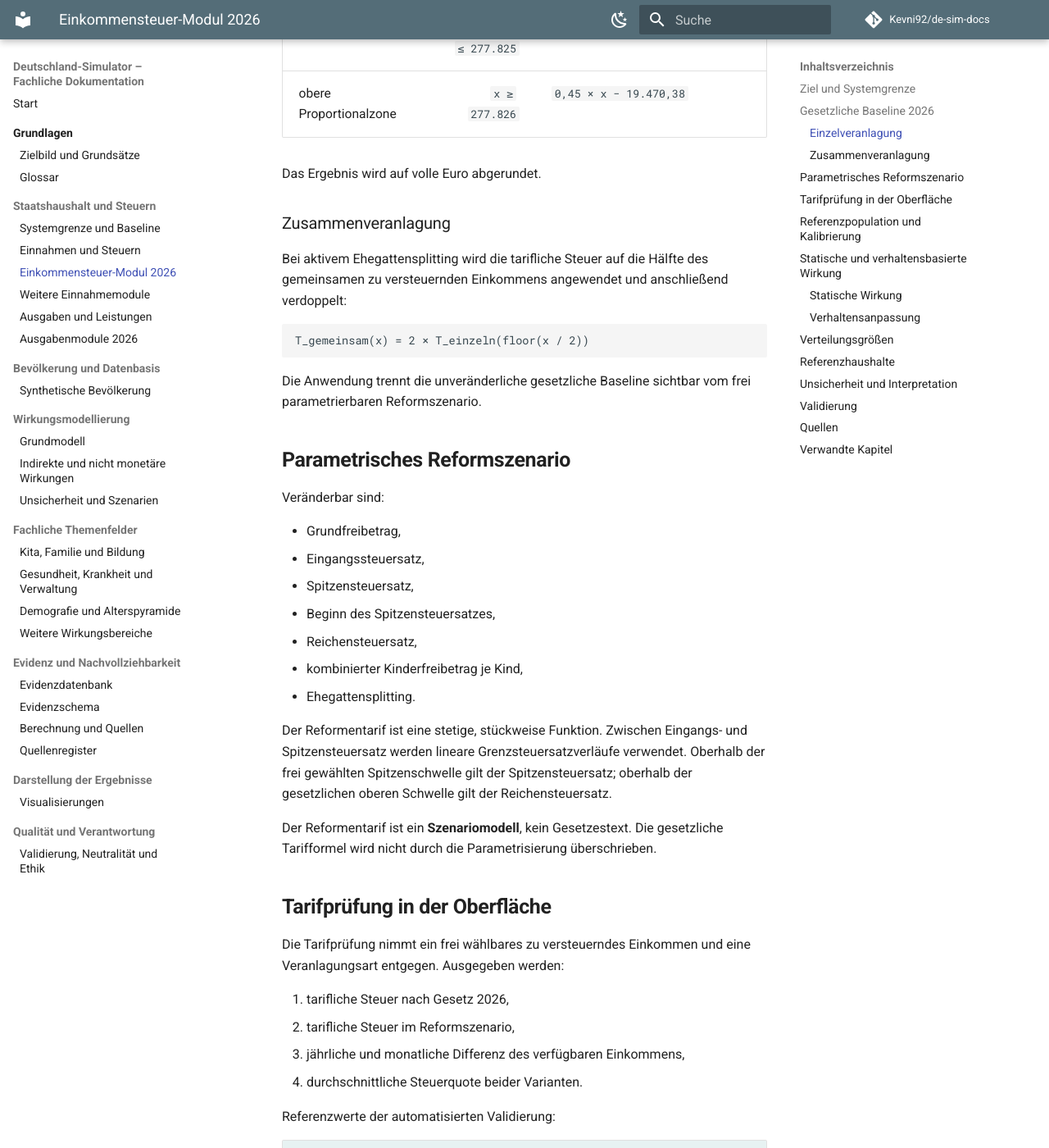
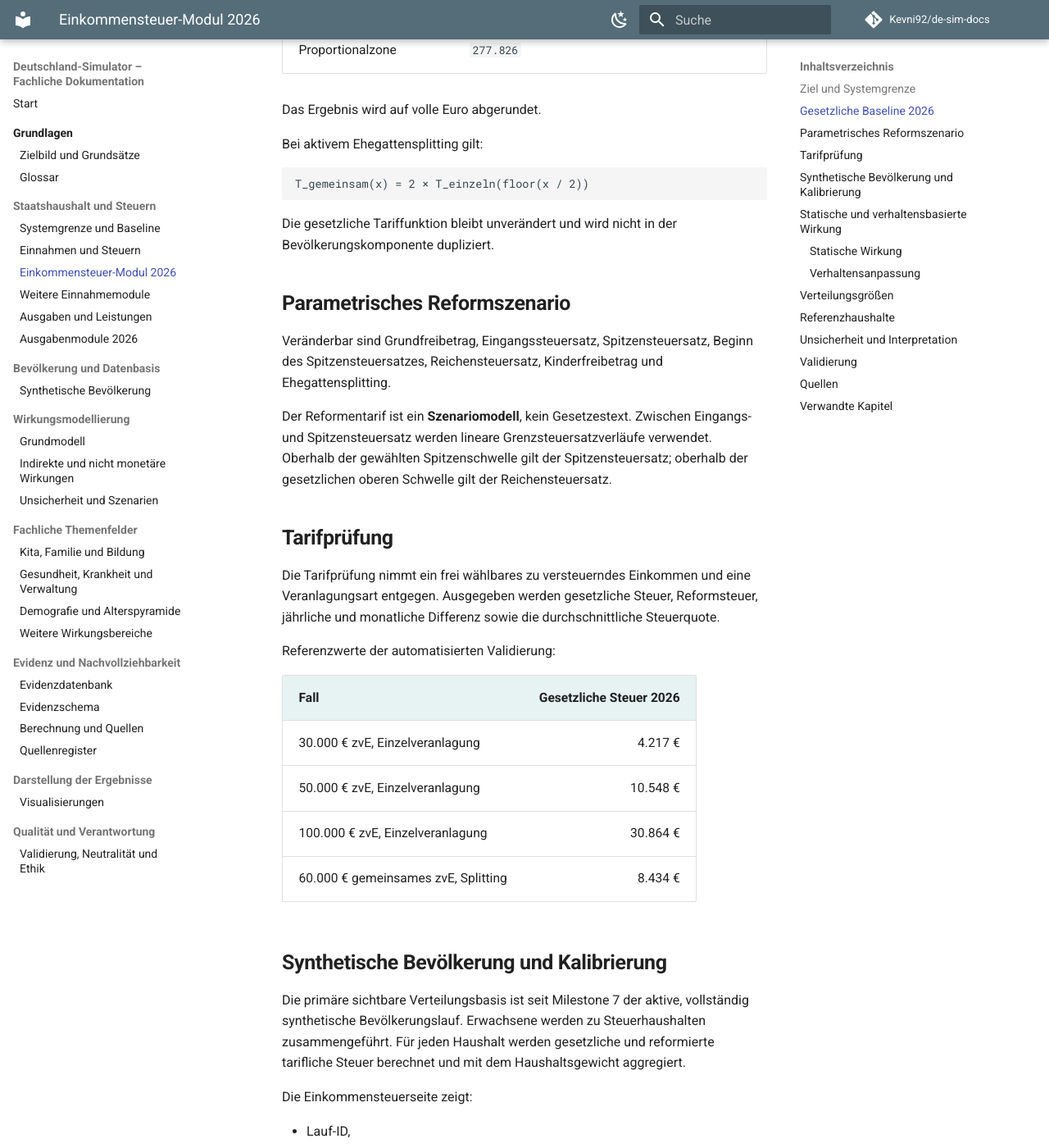
Before and after one commit to Kevni92/de-sim-docs, an MkDocs documentation site: the page built from docs/02-fiskal/einkommensteuer-modul.md, in a window 1280 px wide and 1400 px high, scrolled down 1228 px. Shown: the whole window at 82% size. Built offline with MkDocs 1.6.1 and Material for MkDocs 9.7.7, drawn with Linux system fonts in a browser that asks for light colours; comment, search, counter and statistics services are not loaded; some of the changed text lies outside the part shown.

Commit message:
docs: update income tax for synthetic population

````diff
--- a/docs/02-fiskal/einkommensteuer-modul.md
+++ b/docs/02-fiskal/einkommensteuer-modul.md
@@ -1,7 +1,7 @@
 ---
 title: Einkommensteuer-Modul 2026
-summary: Gesetzliche Tarifbaseline, Reformszenarien, Aggregation und Grenzen des ersten vollständigen Steuer-Moduls.
-status: Arbeitsstand 1.0
+summary: Gesetzliche Tarifbaseline, synthetische Bevölkerungsaggregation, Reformszenarien und Grenzen des Einkommensteuer-Moduls.
+status: Implementiert 1.1
 last_updated: 2026-07-13
 ---
 
@@ -9,112 +9,94 @@ last_updated: 2026-07-13
 
 ## Ziel und Systemgrenze
 
-Das Einkommensteuer-Modul ist der erste vollständige vertikale Modellpfad des Deutschland-Simulators. Eine Änderung der Tarifparameter aktualisiert konsistent:
+Das Einkommensteuer-Modul verbindet den gesetzlichen Tarifkern mit der aktiven synthetischen Bevölkerung. Eine Änderung der Tarifparameter aktualisiert konsistent:
 
-- die tarifliche Einkommensteuer eines Referenzfalls,
+- die tarifliche Einkommensteuer eines frei wählbaren Referenzfalls,
 - das aggregierte Einkommensteueraufkommen,
 - Einnahmen und Haushaltssaldo,
-- Gewinner und Verlierer,
+- gewichtete Gewinner und Verlierer,
 - Wirkungen nach Einkommensdezilen,
-- ausgewählte Referenzhaushalte,
-- Tarifkurve und Szenariovergleich,
-- den zugehörigen Rechen- und Quellennachweis.
+- den gewichteten Median der monatlichen Wirkung,
+- illustrative Referenzhaushalte,
+- Tarifkurve, Szenariovergleich und Quellennachweis.
 
-Die derzeitige Fassung berechnet die **tarifliche Einkommensteuer**. Nicht enthalten sind Solidaritätszuschlag, Kirchensteuer, Sozialversicherungsbeiträge, Werbungskosten, Sonderausgaben sowie die vollständige Günstigerprüfung zwischen Kindergeld und Kinderfreibetrag.
+Berechnet wird die **tarifliche Einkommensteuer**. Nicht enthalten sind Solidaritätszuschlag, Kirchensteuer, Sozialversicherungsbeiträge, vollständige Werbungskosten und Sonderausgaben sowie die vollständige Günstigerprüfung zwischen Kindergeld und Kinderfreibetrag.
 
 ## Gesetzliche Baseline 2026
 
 Baseline ist der Einkommensteuertarif 2026 nach § 32a EStG. Das zu versteuernde Einkommen `x` wird vor Anwendung der Formel auf volle Euro abgerundet.
 
-### Einzelveranlagung
-
-Für `x` in Euro gilt:
-
 | Tarifzone | Bereich | Tarifliche Einkommensteuer |
 |---|---:|---|
 | Grundfreibetrag | `x ≤ 12.348` | `0` |
-| erste Progressionszone | `12.349 ≤ x ≤ 17.799` | `(914,51 × y + 1.400) × y`, mit `y = (x − 12.348) / 10.000` |
-| zweite Progressionszone | `17.800 ≤ x ≤ 69.878` | `(173,10 × z + 2.397) × z + 1.034,87`, mit `z = (x − 17.799) / 10.000` |
+| erste Progressionszone | `12.349 ≤ x ≤ 17.799` | `(914,51 × y + 1.400) × y`, `y = (x − 12.348) / 10.000` |
+| zweite Progressionszone | `17.800 ≤ x ≤ 69.878` | `(173,10 × z + 2.397) × z + 1.034,87`, `z = (x − 17.799) / 10.000` |
 | Proportionalzone | `69.879 ≤ x ≤ 277.825` | `0,42 × x − 11.135,63` |
 | obere Proportionalzone | `x ≥ 277.826` | `0,45 × x − 19.470,38` |
 
 Das Ergebnis wird auf volle Euro abgerundet.
 
-### Zusammenveranlagung
-
-Bei aktivem Ehegattensplitting wird die tarifliche Steuer auf die Hälfte des gemeinsamen zu versteuernden Einkommens angewendet und anschließend verdoppelt:
+Bei aktivem Ehegattensplitting gilt:
 
 ```text
 T_gemeinsam(x) = 2 × T_einzeln(floor(x / 2))
 ```
 
-Die Anwendung trennt die unveränderliche gesetzliche Baseline sichtbar vom frei parametrierbaren Reformszenario.
+Die gesetzliche Tariffunktion bleibt unverändert und wird nicht in der Bevölkerungskomponente dupliziert.
 
 ## Parametrisches Reformszenario
 
-Veränderbar sind:
+Veränderbar sind Grundfreibetrag, Eingangssteuersatz, Spitzensteuersatz, Beginn des Spitzensteuersatzes, Reichensteuersatz, Kinderfreibetrag und Ehegattensplitting.
 
-- Grundfreibetrag,
-- Eingangssteuersatz,
-- Spitzensteuersatz,
-- Beginn des Spitzensteuersatzes,
-- Reichensteuersatz,
-- kombinierter Kinderfreibetrag je Kind,
-- Ehegattensplitting.
+Der Reformentarif ist ein **Szenariomodell**, kein Gesetzestext. Zwischen Eingangs- und Spitzensteuersatz werden lineare Grenzsteuersatzverläufe verwendet. Oberhalb der gewählten Spitzenschwelle gilt der Spitzensteuersatz; oberhalb der gesetzlichen oberen Schwelle gilt der Reichensteuersatz.
 
-Der Reformentarif ist eine stetige, stückweise Funktion. Zwischen Eingangs- und Spitzensteuersatz werden lineare Grenzsteuersatzverläufe verwendet. Oberhalb der frei gewählten Spitzenschwelle gilt der Spitzensteuersatz; oberhalb der gesetzlichen oberen Schwelle gilt der Reichensteuersatz.
+## Tarifprüfung
 
-Der Reformentarif ist ein **Szenariomodell**, kein Gesetzestext. Die gesetzliche Tarifformel wird nicht durch die Parametrisierung überschrieben.
-
-## Tarifprüfung in der Oberfläche
-
-Die Tarifprüfung nimmt ein frei wählbares zu versteuerndes Einkommen und eine Veranlagungsart entgegen. Ausgegeben werden:
-
-1. tarifliche Steuer nach Gesetz 2026,
-2. tarifliche Steuer im Reformszenario,
-3. jährliche und monatliche Differenz des verfügbaren Einkommens,
-4. durchschnittliche Steuerquote beider Varianten.
+Die Tarifprüfung nimmt ein frei wählbares zu versteuerndes Einkommen und eine Veranlagungsart entgegen. Ausgegeben werden gesetzliche Steuer, Reformsteuer, jährliche und monatliche Differenz sowie die durchschnittliche Steuerquote.
 
 Referenzwerte der automatisierten Validierung:
 
 | Fall | Gesetzliche Steuer 2026 |
 |---|---:|
-| 30.000 € zu versteuerndes Einkommen, Einzelveranlagung | 4.217 € |
-| 50.000 € zu versteuerndes Einkommen, Einzelveranlagung | 10.548 € |
-| 100.000 € zu versteuerndes Einkommen, Einzelveranlagung | 30.864 € |
-| 60.000 € gemeinsames zu versteuerndes Einkommen, Splitting | 8.434 € |
+| 30.000 € zvE, Einzelveranlagung | 4.217 € |
+| 50.000 € zvE, Einzelveranlagung | 10.548 € |
+| 100.000 € zvE, Einzelveranlagung | 30.864 € |
+| 60.000 € gemeinsames zvE, Splitting | 8.434 € |
 
-## Referenzpopulation und Kalibrierung
+## Synthetische Bevölkerung und Kalibrierung
 
-Die aktuelle Aggregation verwendet noch keine synthetische Bevölkerung auf Mikrodatenbasis. Sie arbeitet mit einer transparenten Referenzpopulation:
+Die primäre sichtbare Verteilungsbasis ist seit Milestone 7 der aktive, vollständig synthetische Bevölkerungslauf. Erwachsene werden zu Steuerhaushalten zusammengeführt. Für jeden Haushalt werden gesetzliche und reformierte tarifliche Steuer berechnet und mit dem Haushaltsgewicht aggregiert.
 
-- zehn Einkommensdezile,
-- fünf Einkommenspunkte je Dezil,
-- insgesamt 50 Modellzellen,
-- Gewichte für zusammen 42 Millionen Steuerfälle,
-- vereinfachte Merkmale für Zusammenveranlagung und Kinder.
+Die Einkommensteuerseite zeigt:
 
-Für jede Zelle wird die gesetzliche Baseline berechnet. Anschließend wird ein einheitlicher Kalibrierungsfaktor bestimmt:
+- Lauf-ID,
+- synthetische Stichprobengröße,
+- gewichtete Bevölkerung,
+- Datenstand,
+- Modellversion,
+- Kalibrierungsstatus.
+
+Der aktive Lauf ist Bestandteil des Szenarios. Ein fehlender Lauf wird sichtbar gemeldet und nicht stillschweigend ersetzt.
+
+Das Aggregataufkommen wird weiterhin auf die im Simulator verwendete Baseline von 358,2 Milliarden Euro normiert:
 
 ```text
-k = 358,2 Mrd. € / Σ(Gewicht_i × gesetzliche Steuer_i)
+k = 358,2 Mrd. € / Σ(Haushaltsgewicht_i × gesetzliche Steuer_i)
 ```
 
-Damit reproduziert die Referenzpopulation das im Simulator verwendete Baseline-Aufkommen von 358,2 Milliarden Euro. Das Szenarioaufkommen lautet:
-
 ```text
-Aufkommen_Szenario = k × Σ(Gewicht_i × Reformsteuer_i)
+Aufkommen_Szenario = k × Σ(Haushaltsgewicht_i × Reformsteuer_i)
 ```
 
-Die Kalibrierung stellt Aggregatkonsistenz her. Sie ersetzt keine repräsentativen Einzelfalldaten und keine amtliche Mikrosimulation.
+Diese Aufkommensnormierung stellt Aggregatkonsistenz her. Die Bevölkerungsgewichte selbst werden getrennt gegen Alters-, Haushalts-, Erwerbs-, Einkommens-, Regional- und Wohnränder kalibriert. Weder die Aufkommensnormierung noch das Raking ersetzen eine amtliche Mikrosimulation.
+
+Die frühere 50-Zellen-Referenzpopulation bleibt als technischer Fallback und Regressionstest erhalten. Sie ist bei vorhandenem Bevölkerungslauf nicht mehr die primäre sichtbare Verteilungsbasis.
 
 ## Statische und verhaltensbasierte Wirkung
 
-Die Anwendung weist zwei Komponenten getrennt aus.
-
 ### Statische Wirkung
 
-Das zu versteuernde Einkommen jeder Modellzelle bleibt unverändert. Nur der Tarif wird ersetzt:
+Das steuerlich relevante Einkommen bleibt unverändert; nur der Tarif wird ersetzt:
 
 ```text
 Δ_statisch = Aufkommen_Reform bei konstantem zvE − Aufkommen_Baseline
@@ -122,9 +104,7 @@ Das zu versteuernde Einkommen jeder Modellzelle bleibt unverändert. Nur der Tar
 
 ### Verhaltensanpassung
 
-Für die Modellstufen **mit Verhaltenseffekt** und **Langfristszenario** wird das zu versteuernde Einkommen über eine Elastizitätsannahme angepasst. Maßgeblich ist die Änderung des Nettosatzes nach Steuern.
-
-Verwendete Basissensitivitäten:
+Für die Modellstufen **mit Verhaltenseffekt** und **Langfristszenario** wird das Aufkommen über eine begrenzte Elastizitätsannahme angepasst.
 
 | Modellstufe | Basissensitivität |
 |---|---:|
@@ -132,68 +112,77 @@ Verwendete Basissensitivitäten:
 | mit Verhaltenseffekt | 0,15 |
 | Langfristszenario | 0,30 |
 
-Für höhere Einkommen wird die Sensitivität erhöht. Reaktionen werden begrenzt, damit einzelne Modellzellen keine unplausiblen Sprünge erzeugen.
-
-Diese Komponente ist eine **explizite Szenarioannahme**. Sie ist keine Prognose und wird getrennt von der statischen Erstwirkung angezeigt.
+Die Verhaltenskomponente ist eine explizite Annahme, keine Prognose. Sie wird getrennt von der statischen Erstwirkung angezeigt.
 
 ## Verteilungsgrößen
 
-Für jede Modellzelle wird die monatliche Änderung berechnet:
+Für jeden gewichteten Steuerhaushalt gilt:
 
 ```text
 Monatswirkung_i = (Steuer_Baseline_i − Steuer_Reform_i) / 12
 ```
 
-Als Gewinner gilt ein Steuerfall mit mehr als einem Euro Entlastung pro Monat. Als Verlierer gilt ein Steuerfall mit mehr als einem Euro Mehrbelastung pro Monat. Dazwischen liegt die Gruppe „nahezu unverändert“.
+Als Gewinner gilt ein Haushalt mit mehr als einem Euro Entlastung pro Monat. Als Verlierer gilt ein Haushalt mit mehr als einem Euro Mehrbelastung pro Monat. Dazwischen liegt die Gruppe „nahezu unverändert“.
 
-Die Dezilwerte sind gewichtete Mittelwerte. Zusätzlich zeigt das Modul den gewichteten Median und die Spanne der fünf Referenzpunkte je Dezil.
+Ausgegeben werden:
+
+- gewichtete Gewinner, Verlierer und nahezu unveränderte Haushalte,
+- gewichtete Mittelwerte nach Einkommensdezil,
+- Spanne innerhalb jedes Dezils,
+- gewichteter Median und Mittelwert,
+- Gewicht der betroffenen Steuerfälle.
 
 ## Referenzhaushalte
 
-Vier illustrative Profile machen die Tarifwirkung verständlich:
+Vier illustrative Profile bleiben als verständliche Tarifbeispiele sichtbar:
 
 - Single,
 - alleinerziehende Person mit einem Kind,
 - zusammenveranlagtes Paar mit zwei Kindern,
 - alleinstehende Person mit hohem Einkommen.
 
-Für jedes Profil werden gesetzliche Jahressteuer, Reformsteuer und monatliche Differenz angezeigt. Die Profile sind nicht repräsentativ und stellen keine individuelle Steuerberatung dar.
+Diese Profile sind keine Datensätze des aktiven Bevölkerungslaufs, nicht repräsentativ und keine individuelle Steuerberatung.
 
 ## Unsicherheit und Interpretation
 
-Die gesetzliche Tarifberechnung ist deterministisch. Unsicherheit entsteht erst bei:
+Die gesetzliche Tarifberechnung ist deterministisch. Unsicherheit entsteht bei:
 
-- Verteilung und Gewichtung der Referenzpopulation,
-- Kalibrierung des Aggregataufkommens,
-- vereinfachten Haushaltsmerkmalen,
+- synthetischer gemeinsamer Verteilung,
+- Haushalts- und Einkommensgewichtung,
+- Kalibrierung der Randverteilungen,
+- Aufkommensnormierung,
+- vereinfachten steuerlichen Merkmalen,
 - Verhaltenselastizitäten,
 - fehlenden Wechselwirkungen mit Transfers und Sozialbeiträgen.
 
 Daher gilt:
 
-- Tarifwerte einzelner Testfälle können exakt reproduziert werden.
+- Tarifwerte bekannter Testfälle sind exakt reproduzierbar.
 - Aufkommens- und Verteilungsergebnisse sind Modellrechnungen.
-- Verhaltenswerte werden niemals mit der statischen Wirkung vermischt.
-- Regionale Wirkungen werden bis zur Anbindung geeigneter Daten als **nicht berechnet** ausgewiesen.
+- Kalibrierungswarnungen und Modellgrenzen bleiben sichtbar.
+- Verhaltenswerte werden nicht mit der statischen Wirkung vermischt.
+- Regionale Wirkungen bleiben bis zu einer fachlich belastbaren Berechnung als **nicht berechnet** gekennzeichnet.
 
 ## Validierung
 
-Die automatisierte Validierung umfasst:
+Automatisch geprüft werden:
 
-- bekannte Referenzwerte in allen wesentlichen Tarifzonen,
-- Splittingberechnung,
-- Abrundung auf volle Euro,
-- unveränderliche gesetzliche Baseline bei Änderungen des Reformszenarios,
-- identische Ergebniswerte in Detailseite, Dashboard und Transparenzregister,
-- responsive Bedienung auf Desktop und Mobilgeräten.
-
-Die Referenzwerte werden mit dem offiziellen Einkommensteuerrechner des Bundesministeriums der Finanzen gegengeprüft.
+- bekannte Tarifwerte in wesentlichen Tarifzonen,
+- Splitting und Abrundung,
+- unveränderliche gesetzliche Baseline,
+- deterministische Bevölkerung bei gleichem Seed,
+- positive Gewichte und konsistente Haushaltsreferenzen,
+- gewichtete Summen und Kalibrierungsbericht,
+- Reaktion von Aufkommen, Gewinnern, Verlierern und Dezilen auf Tarifänderungen,
+- Wiederherstellung des aktiven Laufs über IndexedDB,
+- Desktop- und Mobilansicht.
 
 ## Quellen
 
 - [BMF: Berechnung der Einkommensteuer 2026](https://www.bmf-steuerrechner.de/ekst/eingabeformekst.xhtml)
 - [Destatis: Lohn- und Einkommensteuerstatistik](https://genesis.destatis.de/datenbank/online/statistic/73111/details)
 - [BMF: Datensammlung zur Steuerpolitik](https://www.bundesfinanzministerium.de/Content/DE/Downloads/Broschueren_Bestellservice/datensammlung-zur-steuerpolitik-2026.html)
+- [Synthetische Bevölkerung und Haushalte](../03-daten/synthetische-bevoelkerung.md)
 
 ## Verwandte Kapitel
 
````
